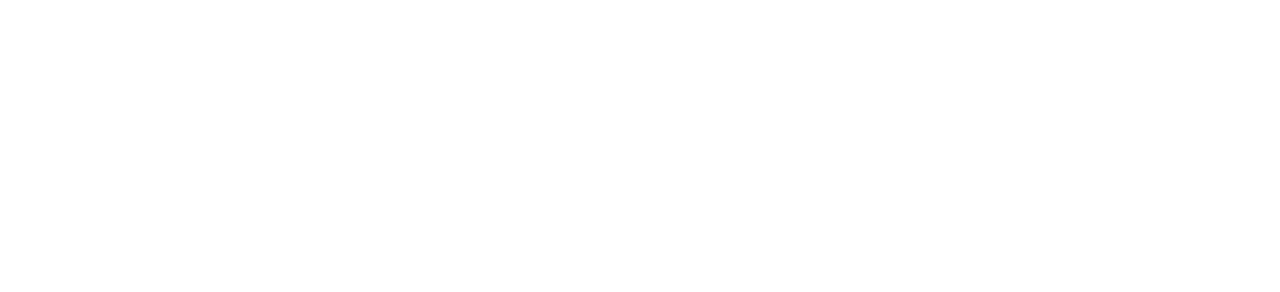
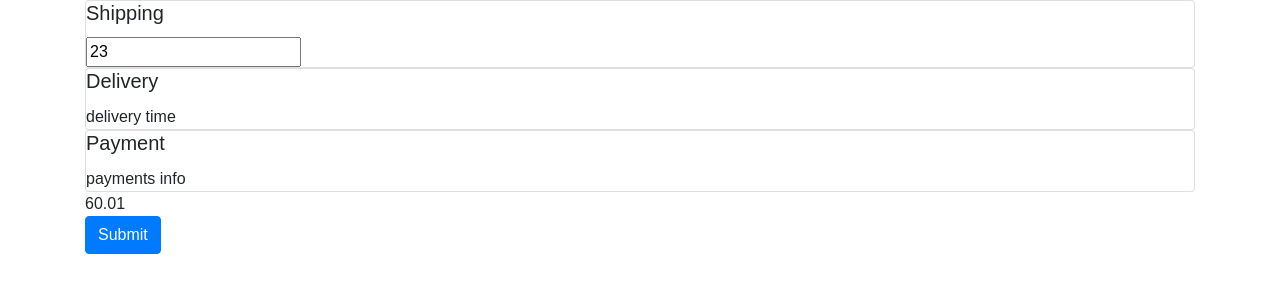
Before and after one commit to jess-ho/beyond-the-byte, a React app: page /checkout in a window 1280 px wide. Built offline with nearby package versions, Linux system fonts and the light colour scheme.

Commit message:
Setting up form submits

```diff
--- a/package.json
+++ b/package.json
@@ -3,9 +3,12 @@
   "version": "0.1.0",
   "private": true,
   "dependencies": {
+    "bootstrap": "^4.4.1",
     "classnames": "^2.2.6",
+    "formik": "^2.0.8",
     "node-sass": "^4.13.0",
     "react": "^16.12.0",
+    "react-bootstrap": "^1.0.0-beta.16",
     "react-dom": "^16.12.0",
     "react-router-dom": "^5.1.2",
     "react-scripts": "3.2.0"
--- a/src/common/styles/index.scss
+++ b/src/common/styles/index.scss
@@ -1,4 +1,5 @@
 @import-normalize;
+@import "~bootstrap/dist/css/bootstrap.min.css";
 
 body {
   font-family: Arial, Helvetica, sans-serif;
--- /dev/null
+++ b/src/core/Checkout.js
@@ -0,0 +1,63 @@
+import React from "react";
+import { Formik, Field } from "formik";
+import { Button, Card, Container } from "react-bootstrap";
+
+const ShippingAddressForm = () => {
+  return (
+    <div>
+      <Field type="text" name="streetNumber" />
+      {/* <Field type="text" name="streetNumber" />
+      <Field type="text" name="streetNumber" />
+      <Field type="text" name="streetNumber" />
+      <Field type="text" name="streetNumber" />
+      <Field type="text" name="streetNumber" /> */}
+    </div>
+  );
+};
+
+const DeliveryTimeForm = () => {
+  return <div>delivery time</div>;
+};
+
+const PaymentForm = () => {
+  return <div>payments info</div>;
+};
+
+export const Checkout = () => {
+  const totalCost = 60.01;
+  const initialValues = {
+    streetNumber: "23"
+  };
+  const submitMethod = e => {
+    e.preventDefault();
+    console.log("hello");
+  };
+
+  return (
+    <Container>
+      <Formik
+        initialValues={initialValues}
+        onSubmit={values => console.log(values)}
+      >
+        {({ handleSubmit, values }) => (
+          <form onSubmit={handleSubmit}>
+            <Card>
+              <Card.Title>Shipping</Card.Title>
+              <ShippingAddressForm />
+            </Card>
+            <Card>
+              <Card.Title>Delivery</Card.Title>
+              <DeliveryTimeForm />
+            </Card>
+            <Card>
+              <Card.Title>Payment</Card.Title>
+              <PaymentForm />
+            </Card>
+            <div>{totalCost}</div>
+            <Button type="submit">Submit</Button>
+          </form>
+        )}
+      </Formik>
+    </Container>
+  );
+};
--- a/src/core/Routes.js
+++ b/src/core/Routes.js
@@ -1,14 +1,18 @@
-import React from 'react'
-import { Switch, Route } from 'react-router-dom'
+import React from "react";
+import { Switch, Route } from "react-router-dom";
 
-import { Home } from './Home'
+import { Home } from "./Home";
+import { Checkout } from "./Checkout";
 
 // High-level routes for the application
 // Sub-routes should be nested within components
 export const Routes = () => (
   <Switch>
-    <Route exact path='/'>
+    <Route exact path="/">
       <Home />
     </Route>
+    <Route exact path="/checkout">
+      <Checkout />
+    </Route>
   </Switch>
-)
+);
```
Also changed, not shown: 1 other file.
